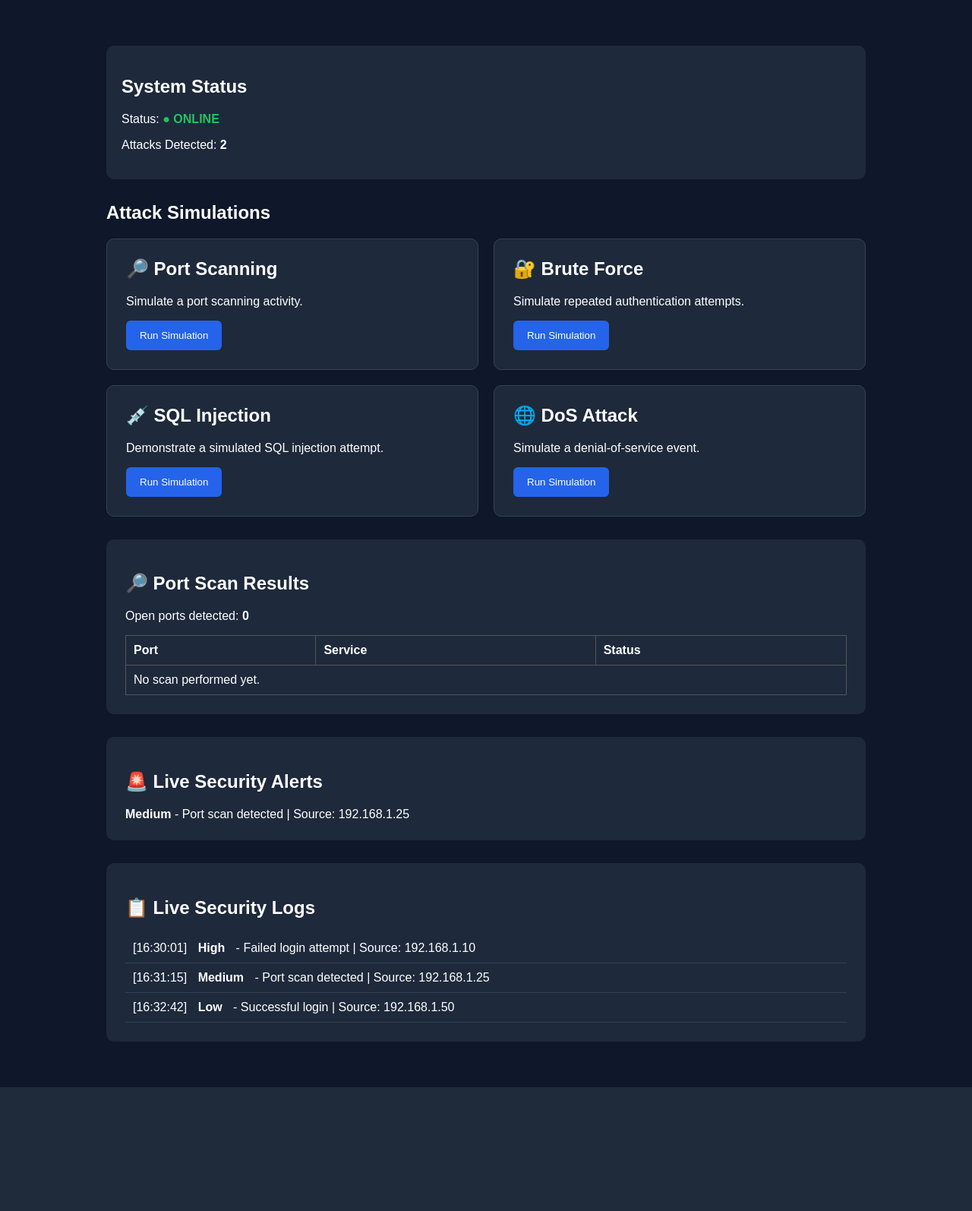
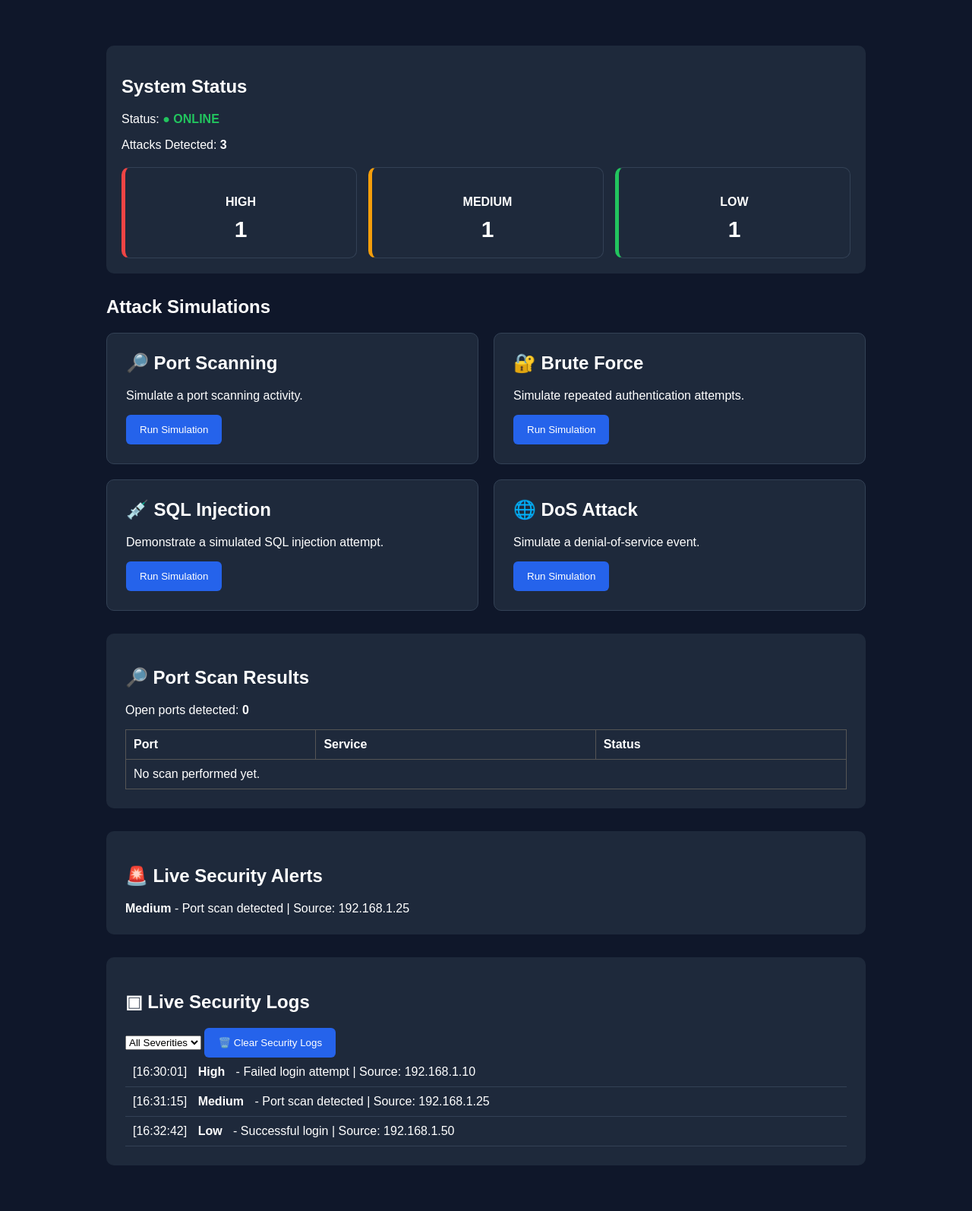
Before and after one commit to a2844r/cybersecurity-attack-platform, a Flask app: page / in a window 1280 px wide. Shown: the part 139-1733 px from the top of the page at 76% size. Before the commit the page ends 1570 px from the top, so only its background shows below. Run offline with Flask 3, Linux system fonts and the light colour scheme.

Commit message:
Complete security log improvements

```diff
--- a/app.py
+++ b/app.py
@@ -90,6 +90,52 @@ def dos():
 @app.route("/api/logs")
 def get_logs():
     return jsonify(security_logs[-20:])
+@app.route("/api/clear-logs", methods=["POST"])
+def clear_logs():
+    security_logs.clear()
+    return jsonify({"message": "Security logs cleared"})
+
+@app.route("/api/statistics")
+def statistics():
+    high = sum(
+        1 for log in security_logs
+        if log["severity"].lower() == "high"
+    )
+
+    medium = sum(
+        1 for log in security_logs
+        if log["severity"].lower() == "medium"
+    )
+
+    low = sum(
+        1 for log in security_logs
+        if log["severity"].lower() == "low"
+    )
+
+    total_attacks = high + medium + low
+
+    return jsonify({
+        "total_attacks": total_attacks,
+        "high": high,
+        "medium": medium,
+        "low": low,
+        "port_scans": sum(
+            1 for log in security_logs
+            if "port scan" in log["event"].lower()
+        ),
+        "brute_force": sum(
+            1 for log in security_logs
+            if "brute force" in log["event"].lower()
+        ),
+        "sql_injection": sum(
+            1 for log in security_logs
+            if "sql" in log["event"].lower()
+        ),
+        "dos": sum(
+            1 for log in security_logs
+            if "dos" in log["event"].lower()
+        )
+    })
 
 
 if __name__ == "__main__":
--- a/templates/index.html
+++ b/templates/index.html
@@ -20,6 +20,41 @@
             padding: 25px;
             text-align: center;
             border-bottom: 1px solid #334155;
+        }
+        .statistics {
+    display: grid;
+    grid-template-columns: repeat(3, 1fr);
+    gap: 15px;
+    margin-top: 20px;
+}
+
+.stat-card {
+    padding: 20px;
+    border-radius: 10px;
+    text-align: center;
+    background: #1e293b;
+    border: 1px solid #334155;
+}
+
+.stat-card h3 {
+    margin-bottom: 10px;
+    font-size: 16px;
+}
+
+.stat-card strong {
+    font-size: 30px;
+}
+
+.stat-card.high {
+    border-left: 5px solid #ef4444;
+}
+
+.stat-card.medium {
+    border-left: 5px solid #f59e0b;
+}
+
+.stat-card.low {
+    border-left: 5px solid #22c55e;
 }
 
         header h1 {
@@ -118,6 +153,18 @@
     .attacks {
         grid-template-columns: 1fr;
     }
+
+    .statistics {
+        grid-template-columns: 1fr;
+    }
+
+    .stat-card {
+        padding: 15px;
+    }
+
+    .stat-card strong {
+        font-size: 26px;
+    }
 }
     </style>
 </head>
@@ -144,6 +191,22 @@
             Attacks Detected:
             <strong id="attack-count">0</strong>
         </p>
+        <div class="statistics">
+    <div class="stat-card high">
+        <h3>HIGH</h3>
+        <strong id="high-count">0</strong>
+    </div>
+
+    <div class="stat-card medium">
+        <h3>MEDIUM</h3>
+        <strong id="medium-count">0</strong>
+    </div>
+
+    <div class="stat-card low">
+        <h3>LOW</h3>
+        <strong id="low-count">0</strong>
+    </div>
+</div>
     </div>
 
 
@@ -254,12 +317,20 @@
 <!-- SECURITY LOGS -->
     <div class="logs">
 
-        <h2>📋 Live Security Logs</h2>
+        <h2>▣ Live Security Logs</h2>
+
+<select id="severity-filter">
+    <option value="ALL">All Severities</option>
+    <option value="HIGH">High</option>
+    <option value="MEDIUM">Medium</option>
+    <option value="LOW">Low</option>
+</select>
+<button onclick="clearLogs()" class="clear-logs-btn">
+    🗑️ Clear Security Logs
+</button>
 
 <div id="security-logs">
     Loading logs...
-        </div>
-
 </div>
 
 </div>
@@ -271,7 +342,25 @@
     // LOAD SECURITY LOGS
     // ==========================================
 
-    async function loadLogs() {
+    async function clearLogs() {
+    try {
+        const response = await fetch("/api/clear-logs", {
+            method: "POST"
+        });
+
+        if (!response.ok) {
+            throw new Error("Failed to clear logs");
+        }
+
+        document.getElementById("security-logs").innerHTML =
+            "No security logs available.";
+
+        await loadLogs();
+
+    } catch (error) {
+        console.error("Error clearing logs:", error);
+    }
+}async function loadLogs() {
 
         try {
 
@@ -321,8 +410,19 @@ attackCount.textContent = detectedAttacks.length;
             }
 
 
+            // Apply severity filter
+const filter = document.getElementById("severity-filter").value;
+
+const filteredLogs = filter === "ALL"
+    ? logs
+    : logs.filter(log => log.severity === filter);
+// Show message if no logs match the selected severity
+if (filteredLogs.length === 0) {
+    container.innerHTML = "<p>No logs found for this severity.</p>";
+    return;
+}
     // Display logs
-            logs.forEach(log => {
+            filteredLogs.forEach(log => {
 
                 const entry =
                     document.createElement("div");
@@ -350,7 +450,9 @@ attackCount.textContent = detectedAttacks.length;
         }
     }
 
-
+    document
+    .getElementById("severity-filter")
+    .addEventListener("change", loadLogs);
 
     // ==========================================
     // PORT SCAN
@@ -557,19 +659,67 @@ openPorts.forEach(port => {
         }
 
     }
+// ==========================================
+// DoS ATTACK
+// ==========================================
 
+async function runDoS() {
+    try {
+        const response = await fetch("/api/dos", {
+            method: "POST"
+        });
 
+        const data = await response.json();
 
+        alert(
+            data.message ||
+            "DoS attack simulation completed!"
+        );
+
+        loadLogs();
+
+    } catch (error) {
+        console.error("DoS attack error:", error);
+
+        alert(
+            "There was an error running the DoS attack simulation."
+        );
+    }
+}
+
+async function loadStatistics() {
+    try {
+        const response = await fetch("/api/statistics");
+        const stats = await response.json();
+
+        document.getElementById("attack-count").textContent =
+            stats.total_attacks;
+
+        const high = document.getElementById("high-count");
+        const medium = document.getElementById("medium-count");
+        const low = document.getElementById("low-count");
+
+        if (high) high.textContent = stats.high;
+        if (medium) medium.textContent = stats.medium;
+        if (low) low.textContent = stats.low;
+
+    } catch (error) {
+        console.error("Error loading statistics:", error);
+    }
+    setInterval(() => {
+    loadLogs();
+    loadStatistics();
+}, 3000);
+}
     // ==========================================
     // START LOG SYSTEM
     // ==========================================
 
     loadLogs();
+loadStatistics();
 
-    setInterval(
-        loadLogs,
-        1000
-    );
+setInterval(loadLogs, 1000);
+setInterval(loadStatistics, 1000);
 
 </script>
 
```
Lines whose indentation alone changed are shown as unchanged.
